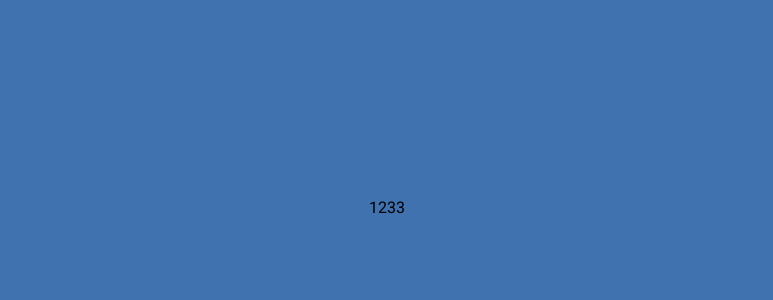
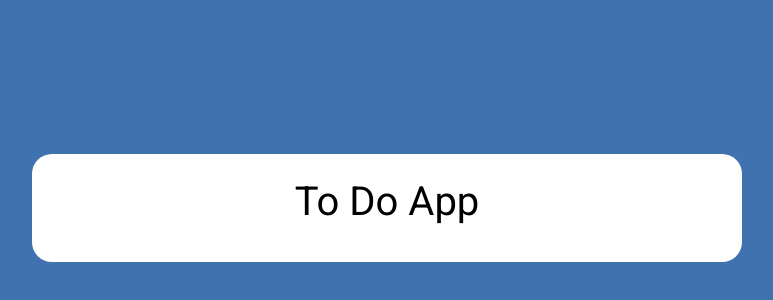
Before and after one commit to horoshopodumaj/toDoTS, a React (Vite) app in the folder vite-project/: page / in a window 1280 px wide. Shown: the part 192-492 px from the top of the page, without its empty margins (253-1026 px from the left). Built offline with nearby package versions, Linux system fonts and the light colour scheme.

Commit message:
initial markup of the application

```diff
--- a/vite-project/src/views/App/index.module.scss
+++ b/vite-project/src/views/App/index.module.scss
@@ -0,0 +1,12 @@
+.article {
+    min-width: 600px;
+    background: #fff;
+    border-radius: 20px;
+    padding: 20px 55px;
+
+    &Title {
+        font-size: 40px;
+        margin-bottom: 0.3em;
+        text-align: center;
+    }
+}
--- a/vite-project/src/views/App/index.tsx
+++ b/vite-project/src/views/App/index.tsx
@@ -1,5 +1,12 @@
 import React from "react";
+import styles from "./index.module.scss";
 
 export const App: React.FC = () => {
-    return <article>1233</article>;
+    return (
+        <article className={styles.article}>
+            <h1 className={styles.articleTitle}>To Do App</h1>
+            <section className={styles.articleSection}></section>
+            <section className={styles.articleSection}></section>
+        </article>
+    );
 };
```
